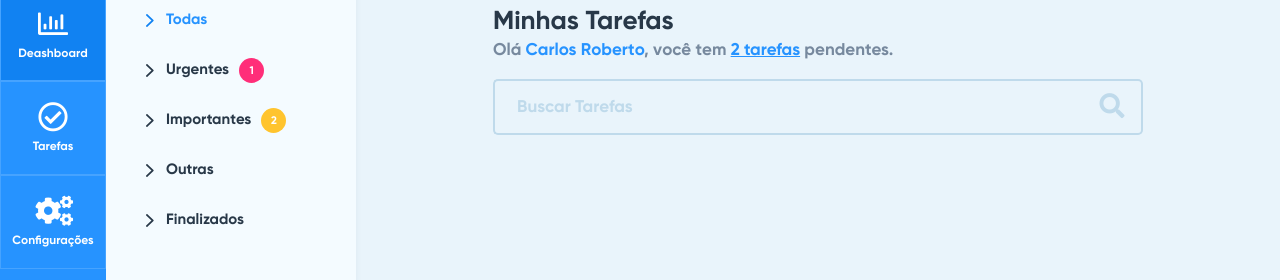
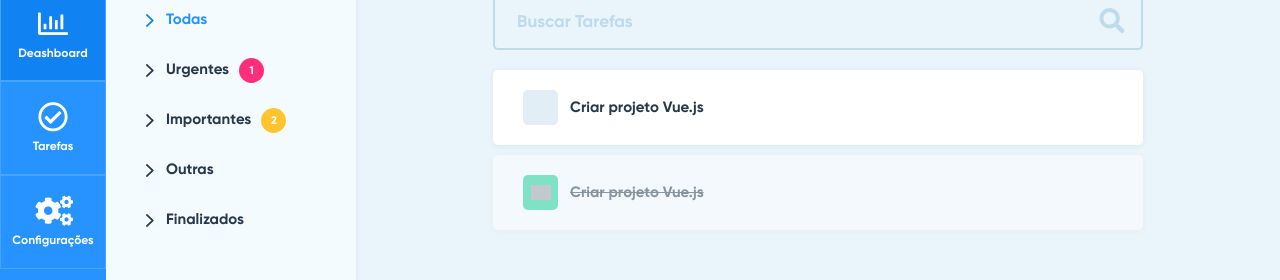
Before and after one commit to caarlos1/job--facilita-tasks, a Vue app: page /painel in a window 1280 px wide. Shown: the part 318-598 px from the top of the page. Built offline with nearby package versions, Linux system fonts and the light colour scheme; grey boxes are pictures that could not be loaded.

Commit message:
feat: criação do ToDoList Tarefas e Loop

```diff
--- a/src/components/painel/PainelToDoList.vue
+++ b/src/components/painel/PainelToDoList.vue
@@ -6,6 +6,7 @@
         :tarefasPendentes="2"
       />
       <painel-to-do-list-pesquisa />
+      <painel-to-do-list-tarefas />
     </div>
   </div>
 </template>
@@ -13,8 +14,13 @@
 <script>
 import PainelToDoListCabecalho from "./PainelToDoListCabecalho.vue";
 import PainelToDoListPesquisa from "./PainelToDoListPesquisa.vue";
+import PainelToDoListTarefas from "./PainelToDoListTarefas.vue";
 export default {
-  components: { PainelToDoListCabecalho, PainelToDoListPesquisa },
+  components: {
+    PainelToDoListCabecalho,
+    PainelToDoListPesquisa,
+    PainelToDoListTarefas,
+  },
 };
 </script>
 
--- /dev/null
+++ b/src/components/painel/PainelToDoListTarefaLoop.vue
@@ -0,0 +1,73 @@
+<template>
+  <div class="tarefas__area">
+    <div
+      v-for="tarefa in tarefas"
+      :key="tarefa.id"
+      class="tarefa__loop"
+      :class="{ 'tarefa--finalizada': tarefa.finalizada }"
+    >
+      <div class="tarefa__bloco">
+        <button
+          class="tarefa__estado"
+          @click="mudarEstadoTarefa(tarefa.id)"
+        ></button>
+        <h4 class="tarefa__titulo">{{ tarefa.titulo }}</h4>
+      </div>
+    </div>
+  </div>
+</template>
+
+<script>
+export default {
+  props: {
+    tarefas: Array,
+  },
+
+  methods: {
+    mudarEstadoTarefa(idTarefa) {
+      let tarefaPorId = (tarefa) => tarefa.id == idTarefa;
+      const tarefaCerta = this.tarefas.find(tarefaPorId);
+      tarefaCerta.finalizada = !tarefaCerta.finalizada;
+    },
+  },
+};
+</script>
+
+<style lang="stylus" scoped>
+.tarefa__loop
+  margin 10px 0px
+
+.tarefa__bloco
+  display grid;
+  grid-template-columns 35px auto
+  background var(--cor-background)
+  box-shadow var(--sombra-padrao)
+  border-radius 5px
+  padding 20px 30px
+
+.tarefa__titulo
+  padding 0 12px
+  margin 0
+  align-self center
+  font-weight 600
+  font-size 15px
+  line-height 16px
+
+.tarefa__estado
+  height 35px
+  width 35px
+  background #E2EEF5
+  border-radius 5px
+  border none
+
+.tarefa--finalizada
+  opacity 0.5
+  .tarefa__estado
+    background: url(../../assets/icon/concluido.svg)
+    background-color: var(--cor-sucesso)
+    background-size 20px
+    background-position center center
+    background-repeat no-repeat
+  .tarefa__titulo
+    text-decoration line-through
+</style>
--- /dev/null
+++ b/src/components/painel/PainelToDoListTarefas.vue
@@ -0,0 +1,30 @@
+<template>
+  <painel-to-do-list-tarefa-loop :tarefas="tarefas" />
+</template>
+
+<script>
+import PainelToDoListTarefaLoop from "./PainelToDoListTarefaLoop.vue";
+export default {
+  components: { PainelToDoListTarefaLoop },
+  data() {
+    return {
+      tarefas: [
+        {
+          id: 1,
+          titulo: "Criar projeto Vue.js",
+          descricao: "Fazer bem feito e bonito.",
+          finalizada: false,
+        },
+        {
+          id: 2,
+          titulo: "Criar projeto Vue.js",
+          descricao: "Fazer bem feito e bonito.",
+          finalizada: true,
+        },
+      ],
+    };
+  },
+};
+</script>
+
+<style lang="stylus" scoped></style>
```
